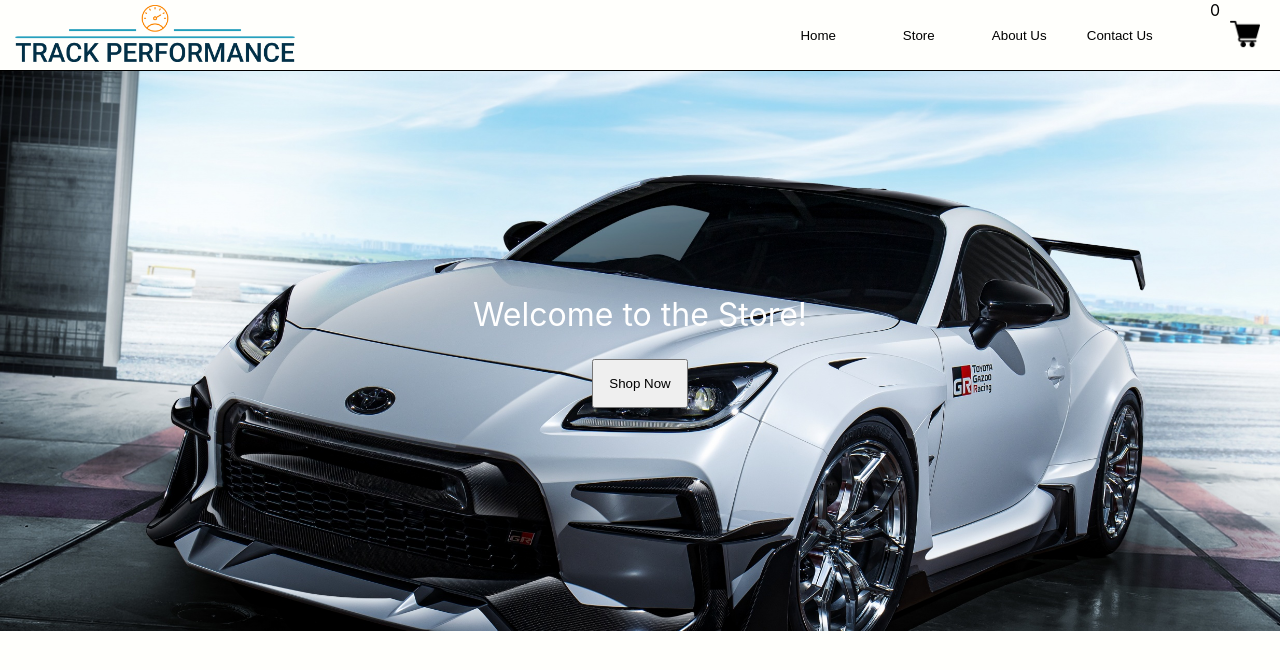
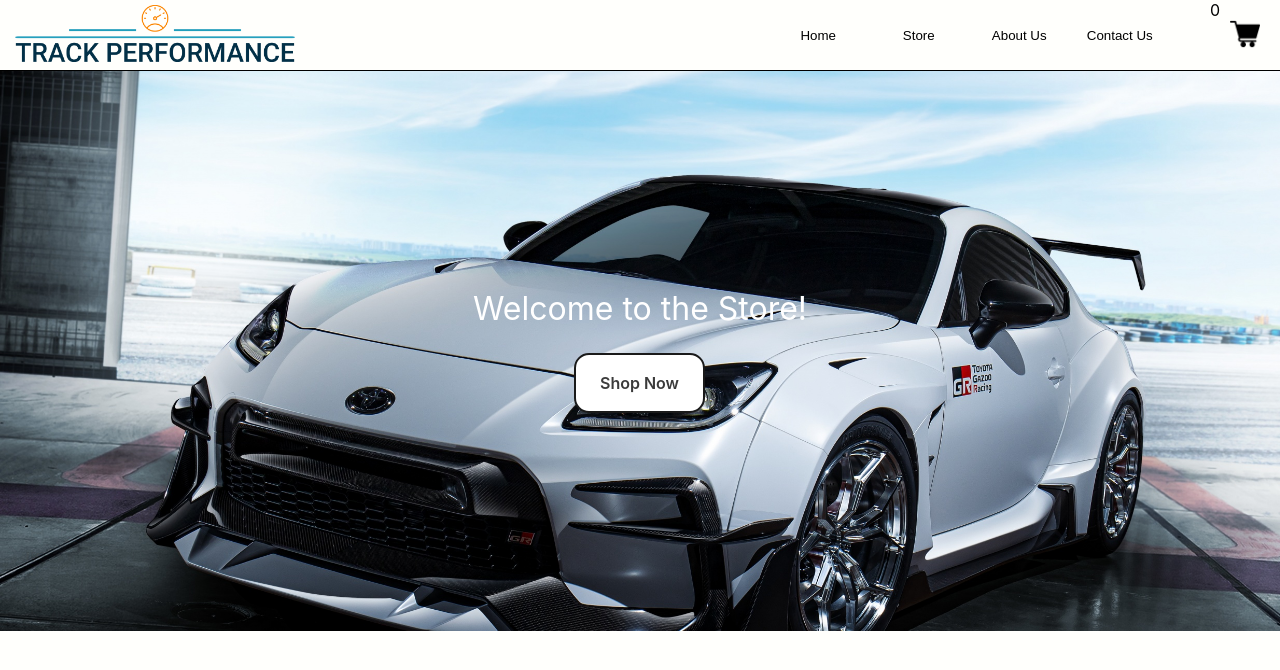
Before and after one commit to joopark0/shoppingcart, a React (Create React App) app: page / in a window 1280 px wide. Shown: the top 670 px of the page. Built offline with nearby package versions, Linux system fonts and the light colour scheme.

Commit message:
button fluff

```diff
--- a/src/App.css
+++ b/src/App.css
@@ -330,3 +330,55 @@
   margin-left: 20px;
   margin-top: 10px;
 }
+
+
+/* CSS */
+.button-28 {
+  appearance: none;
+  background-color: white;
+  border: 2px solid #1A1A1A;
+  border-radius: 15px;
+  box-sizing: border-box;
+  color: #3B3B3B;
+  cursor: pointer;
+  display: inline-block;
+  font-family: Roobert,-apple-system,BlinkMacSystemFont,"Segoe UI",Helvetica,Arial,sans-serif,"Apple Color Emoji","Segoe UI Emoji","Segoe UI Symbol";
+  font-size: 16px;
+  font-weight: 600;
+  line-height: normal;
+  margin: 0;
+  min-height: 60px;
+  min-width: 0;
+  outline: none;
+  padding: 16px 24px;
+  text-align: center;
+  text-decoration: none;
+  transition: all 300ms cubic-bezier(.23, 1, 0.32, 1);
+  user-select: none;
+  -webkit-user-select: none;
+  touch-action: manipulation;
+  width: 100%;
+  will-change: transform;
+}
+.button-28.buy{
+  margin-left: 20px;
+  margin-top: 10px;
+  width: 140px;
+  height: 40px;
+}
+
+.button-28:disabled {
+  pointer-events: none;
+}
+
+.button-28:hover {
+  color: #fff;
+  background-color: #1A1A1A;
+  box-shadow: rgba(0, 0, 0, 0.25) 0 8px 15px;
+  transform: translateY(-2px);
+}
+
+.button-28:active {
+  box-shadow: none;
+  transform: translateY(0);
+}
--- a/src/Components/HomePage.js
+++ b/src/Components/HomePage.js
@@ -6,7 +6,7 @@
       <div className="home-banner">
         <div className="banner-text">Welcome to the Store!</div>
         <Link to="/Store">
-          <button className="banner-shop">Shop Now</button>
+          <button className="button-28">Shop Now</button>
         </Link>
       </div>
       <div className="popular-section"></div>
--- a/src/Components/Item.js
+++ b/src/Components/Item.js
@@ -17,7 +17,7 @@
             Sports Car Series product.
           </div>
           <button
-            className="add-cart"
+            className="button-28 buy"
             onClick={() => {
               addToCartCounter(1);
               setCart({
```
